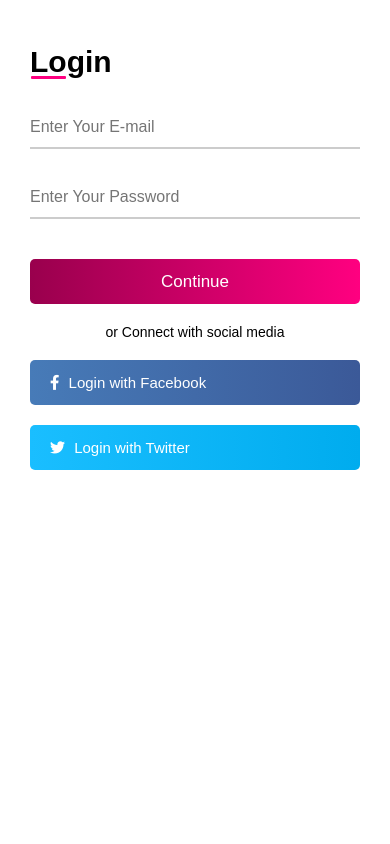
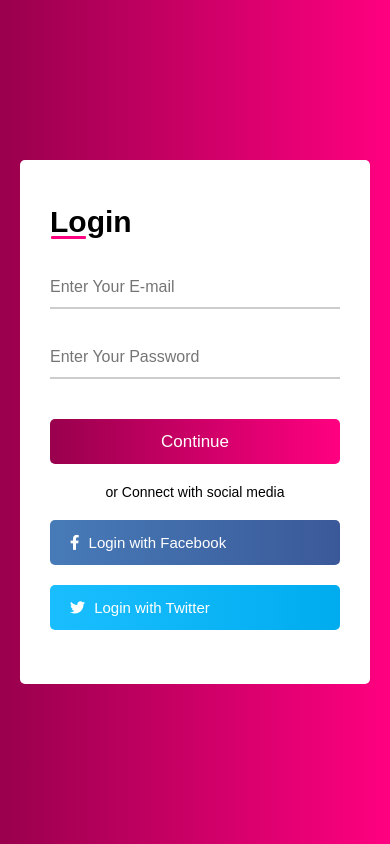
Before and after one commit to mdjihadhossain1100/Responsivelogin-form, a plain HTML site: page index.html in a window 390 px wide. Drawn offline with Linux system fonts and the light colour scheme.

Commit message:
some change

```diff
--- a/index.html
+++ b/index.html
@@ -3,6 +3,7 @@
 <head>
 	<meta charset="utf-8">
 	<meta http-equiv="X-UA-Compatible" content="IE=edge">
+	<meta name="viewport" content="width=device-width, initial-scale=1.0">
 	<title>Login Form</title>
 	<link rel="stylesheet" href="style.css">
 	<link rel="stylesheet" href="https://use.fontawesome.com/releases/v5.15.1/css/all.css" integrity="sha384-vp86vTRFVJgpjF9jiIGPEEqYqlDwgyBgEF109VFjmqGmIY/Y4HV4d3Gp2irVfcrp" crossorigin="anonymous">
--- a/style.css
+++ b/style.css
@@ -134,19 +134,3 @@ body{
 .container .Facebook:hover{
 	background: linear-gradient(to right, #3b5998 0%, #477bb8 100%);
 }
-
-@media(max-width: 500px){
-	body{
-		display: grid;
-		top: 0;
-		height: 100vh;
-		width: 100%;
-		background: none;
-		place-items: normal;
-	}
-	.container{
-		max-width: 500px;
-		width: 100%;
-		height: 100%;
-	}
-}
```
